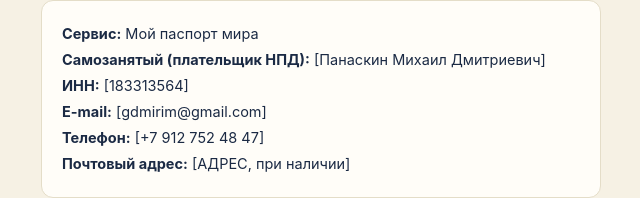
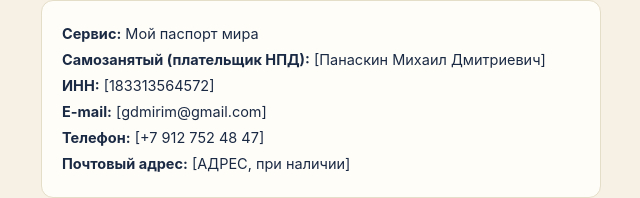
Before and after one commit to MiRiMgh/country-tracker, a Next.js app: page /contacts in a window 1280 px wide. Shown: the part 117-315 px from the top of the page, without its empty margins (319-959 px from the left). Built offline with nearby package versions, Linux system fonts and the light colour scheme.

Commit message:
Update page.js

```diff
--- a/app/contacts/page.js
+++ b/app/contacts/page.js
@@ -11,7 +11,7 @@ export default function Contacts() {
         <div style={{ background: "#FFFDF8", border: "1px solid #E4DDC8", borderRadius: 12, padding: 20, fontSize: 14.5, lineHeight: 1.8 }}>
           <div><strong>Сервис:</strong> Мой паспорт мира</div>
           <div><strong>Самозанятый (плательщик НПД):</strong> [Панаскин Михаил Дмитриевич]</div>
-          <div><strong>ИНН:</strong> [183313564]</div>
+          <div><strong>ИНН:</strong> [183313564572]</div>
           <div><strong>E-mail:</strong> [gdmirim@gmail.com]</div>
           <div><strong>Телефон:</strong> [+7 912 752 48 47]</div>
           <div><strong>Почтовый адрес:</strong> [АДРЕС, при наличии]</div>
```
